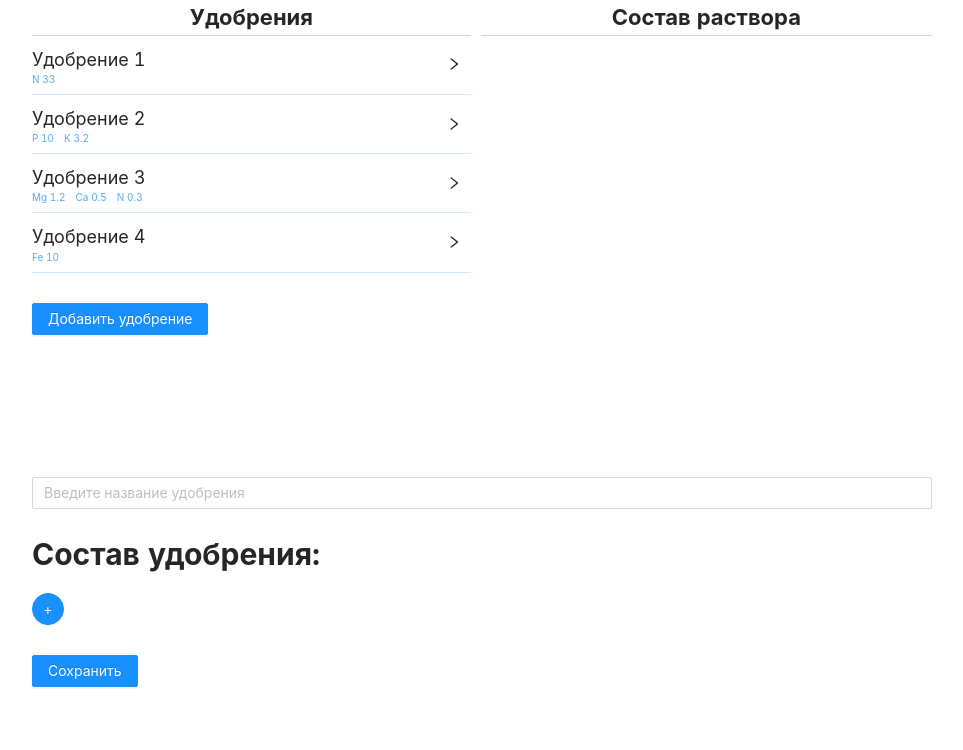
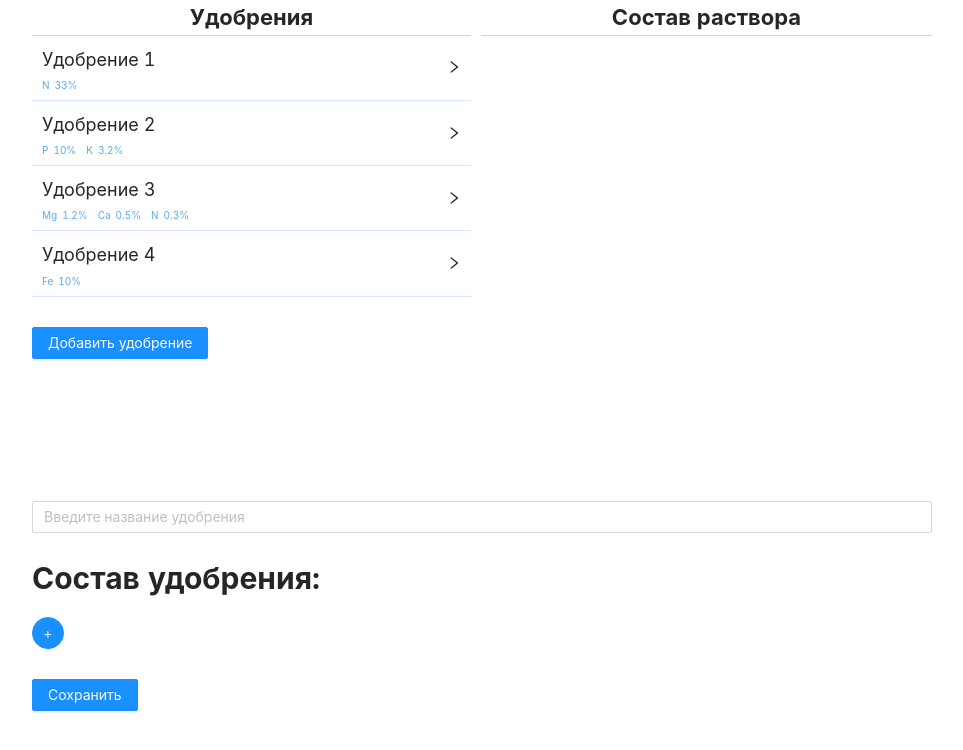
Before and after one commit to senya90/npk, a React (Create React App) app: page / in a window 1280 px wide. Shown: the top 750 px of the page, without its empty margins (158-1121 px from the left). Built offline with nearby package versions, Linux system fonts and the light colour scheme.

Commit message:
Feature. Full size view for fertiliers. TODO: edit, delete fertilizer

```diff
--- a/src/atom/icon/Icon.tsx
+++ b/src/atom/icon/Icon.tsx
@@ -3,9 +3,14 @@ import {IconProps} from "./IconTypes";
 import {IconsProvider} from "./iconsProvider";
 
 const Icon:FunctionComponent<IconProps> = (props) => {
+
+    const style = props.size ? {fontSize: props.size} : {}
+
     return (
         <i
             className={props.className}
+            onClick={props.onClick}
+            style={style}
         >
             {IconsProvider(props.type)}
         </i>
--- a/src/atom/icon/IconTypes.ts
+++ b/src/atom/icon/IconTypes.ts
@@ -1,9 +1,16 @@
+import React from "react";
+
 export interface IconProps {
     type: ICON_TYPE
+    size?: number
     className?: string
+    onClick?: (e: React.MouseEvent) => void
 }
+
 
 export class ICON_TYPE {
     static readonly RightOutlined = 'RightOutlined'
     static readonly LeftOutlined = 'LeftOutlined'
+    static readonly Edit = 'EditOutlined'
+    static readonly Delete = 'DeleteOutlined'
 }
--- a/src/atom/icon/iconsProvider.tsx
+++ b/src/atom/icon/iconsProvider.tsx
@@ -1,7 +1,9 @@
 import React from 'react'
 import {ICON_TYPE} from "./IconTypes";
 import {
-    RightOutlined
+    RightOutlined,
+    EditOutlined,
+    DeleteOutlined
 } from '@ant-design/icons';
 
 export function IconsProvider(iconType: ICON_TYPE) {
@@ -9,6 +11,11 @@ export function IconsProvider(iconType: ICON_TYPE) {
         case (ICON_TYPE.RightOutlined):
             return <RightOutlined/>
 
+        case (ICON_TYPE.Edit):
+            return <EditOutlined/>
+
+        case (ICON_TYPE.Delete):
+            return <DeleteOutlined />
 
         default:
             return <div/>
--- a/src/helpers/commonStyle/mixins.module.scss
+++ b/src/mixins.module.scss
@@ -11,3 +11,12 @@
         opacity: .8;
     }
 }
+
+@mixin hoverBack($toBack) {
+    cursor: pointer;
+    transition: background-color .15s ease-in-out;
+
+    &:hover {
+        background-color: $toBack;
+    }
+}
--- a/src/molecule/fertilizerView/FertilizerView.tsx
+++ b/src/molecule/fertilizerView/FertilizerView.tsx
@@ -1,10 +1,9 @@
-import React, {FunctionComponent} from 'react';
+import React, {FunctionComponent, useState} from 'react';
 import {Fertilizer} from "../../models/fertilizer";
 import {IngredientsView} from "../ingredientsView/IngredientsView";
-import {fonts} from "../../helpers/commonStyle/fonts";
 
 import style from './fertilizerView.module.scss'
-import { Icon } from 'atom/icon/Icon';
+import {Icon} from 'atom/icon/Icon';
 import {ICON_TYPE} from "../../atom/icon/IconTypes";
 
 interface FertilizerViewProps {
@@ -12,14 +11,49 @@ interface FertilizerViewProps {
 }
 
 const FertilizerView: FunctionComponent<FertilizerViewProps> = ({fertilizer}) => {
+    const [active, setActive] = useState<boolean>(false)
+
+    const toggleActive = (e: React.MouseEvent<HTMLDivElement>) => {
+        setActive(!active)
+    }
+
+    const editFertilizer = (e: React.MouseEvent) => {
+        e.stopPropagation()
+    }
+
+    const footerStyle = active ? `${style.footer} ${style.activeFooter}` : style.footer
+
     return (
-        <div className={style.fertilizer}>
-            <div className={fonts.font_md}>{fertilizer.name}</div>
-            <IngredientsView ingredients={fertilizer.ingredients} />
+        <div className={style.fertilizer} onClick={toggleActive}>
+            <div className={style.name}>{fertilizer.name}</div>
             <Icon
                 className={style.addToMixture}
                 type={ICON_TYPE.RightOutlined}
             />
+            <div className={footerStyle}>
+                <IngredientsView
+                    ingredients={fertilizer.ingredients}
+                    fullSize={active}
+                />
+                {active &&
+                <div>
+                    <Icon
+                        type={ICON_TYPE.Edit}
+                        size={20}
+                        className={style.icon}
+                        onClick={editFertilizer}
+                    />
+                    <Icon
+                        type={ICON_TYPE.Delete}
+                        size={20}
+                        className={`${style.icon}`}
+                        onClick={editFertilizer}
+                    />
+                </div>
+                }
+
+            </div>
+
         </div>
     );
 };
--- a/src/molecule/fertilizerView/fertilizerView.module.scss
+++ b/src/molecule/fertilizerView/fertilizerView.module.scss
@@ -1,10 +1,14 @@
 @import "src/index";
-@import "src/helpers/commonStyle/mixins.module";
+@import "../../mixins.module";
 
 .fertilizer {
     position: relative;
-    padding: 10px 0;
     border-bottom: 1px solid $color_separator;
+    @include hoverBack($color_separator);
+
+    &:active {
+        background-color: $color_back;
+    }
 }
 
 .addToMixture {
@@ -16,3 +20,31 @@
     top: 50%;
     transform: translate(0, -50%);
 }
+
+.name {
+    font-size: $font_mb;
+    margin-bottom: 6px;
+    padding: 10px 10px 0;
+}
+
+.footer {
+    padding: 0 10px 10px;
+
+    &.activeFooter {
+        box-shadow: inset 0px -15px 10px -10px rgba(214,228,255,1);
+    }
+}
+
+.icon {
+    display: inline-block;
+    padding: 5px;
+    margin-top: 10px;
+    margin-right: 10px;
+    @include hover;
+}
+
+.deleteIcon {
+    position: absolute;
+    bottom: 10px;
+    right: 10px;
+}
--- a/src/molecule/ingredientsView/IngredientsView.tsx
+++ b/src/molecule/ingredientsView/IngredientsView.tsx
@@ -7,15 +7,16 @@ import style from './ingredientView.module.scss'
 
 interface IngredientsViewProps {
     ingredients: FertilizerIngredient[],
+    fullSize?: boolean
 }
 
-const IngredientsView: FunctionComponent<IngredientsViewProps> = ({ingredients}) => {
+const IngredientsView: FunctionComponent<IngredientsViewProps> = (props) => {
     const getChemicalElements = () => {
         return elementMock
     }
 
     const renderIngredients = () => {
-        return ingredients.map(ingredient => {
+        return props.ingredients.map(ingredient => {
             const chemicalElement = getChemicalElements().find(element => element.id === ingredient.chemicalId)
             if (chemicalElement) {
                 return (
@@ -23,7 +24,8 @@ const IngredientsView: FunctionComponent<IngredientsViewProps> = ({ingredients})
                         key={ingredient.id}
                         className={style.ingredient}
                     >
-                        {chemicalElement.name} {ingredient.value}
+                        <span className={style.chemicalName}>{chemicalElement.name}</span>
+                        <span className={style.chemicalValue}>{ingredient.value}%</span>
                     </span>
                 )
             }
@@ -31,8 +33,10 @@ const IngredientsView: FunctionComponent<IngredientsViewProps> = ({ingredients})
         })
     }
 
+    const ingredientsWrapperStyle = props.fullSize ? `${style.fullSize} ${style.ingredientsWrapper}` : style.ingredientsWrapper
+
     return (
-        <div className={style.ingredientsWrapper}>
+        <div className={ingredientsWrapperStyle}>
             {renderIngredients()}
         </div>
     );
--- a/src/molecule/ingredientsView/ingredientView.module.scss
+++ b/src/molecule/ingredientsView/ingredientView.module.scss
@@ -2,8 +2,32 @@
 .ingredientsWrapper {
     line-height: 1;
     font-size: $font_nano;
+
+    &.fullSize {
+        font-size: $font_mini;
+
+        .ingredient {
+            display: block;
+            margin-bottom: 5px;
+        }
+
+        .chemicalName {
+            margin-right: 20px;
+            min-width: 40px;
+            display: inline-block;
+        }
+    }
 }
+
 .ingredient {
     margin-right: 10px;
     color: $color_description;
 }
+
+.chemicalName {
+    margin-right: 5px;
+}
+
+.chemicalValue {
+
+}
```
